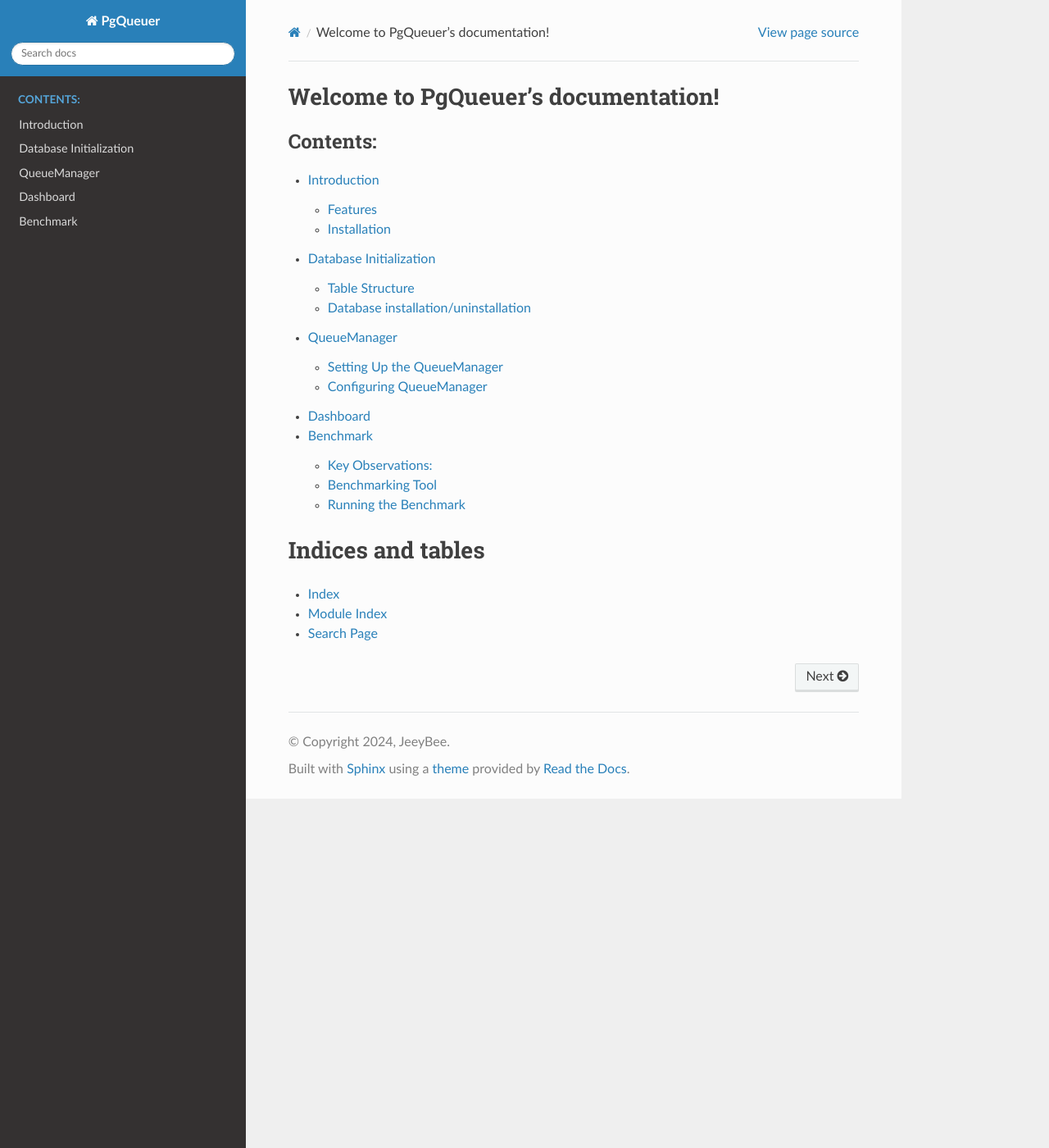
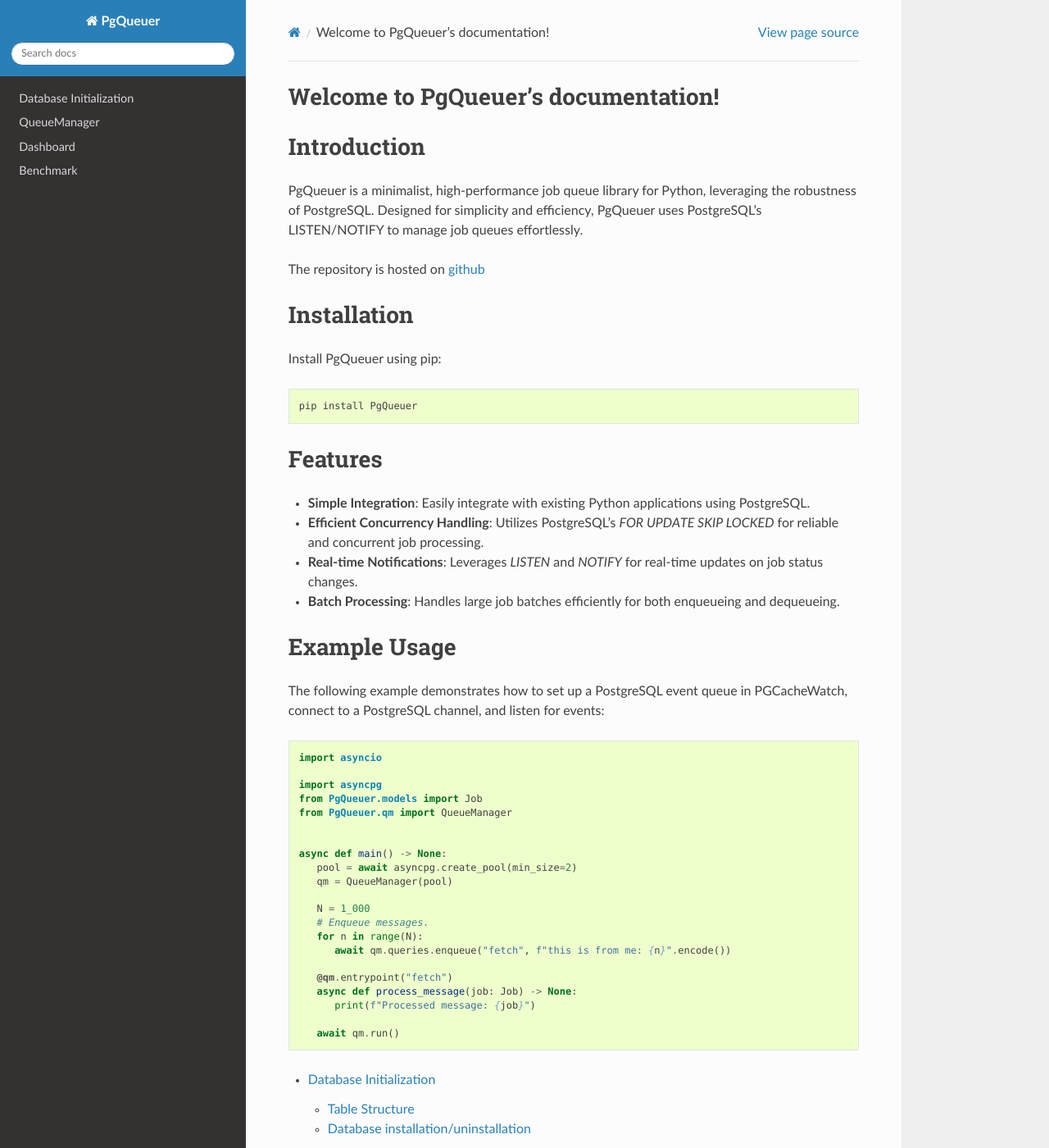
Before and after one commit to janbjorge/pgqueuer, a Sphinx documentation site: the page built from docs/index.rst, in a window 1280 px wide and 1400 px high. Shown: the whole window at 82% size. Built offline with Sphinx 7.4.7 and the Read the Docs theme 2.0.0, drawn with Linux system fonts in a browser that asks for light colours.

Commit message:
Copy introduction content to index

```diff
--- a/docs/index.rst
+++ b/docs/index.rst
@@ -1,24 +1,63 @@
-.. PgQueuer documentation master file, created by
-   sphinx-quickstart on Fri May 31 20:52:43 2024.
-   You can adapt this file completely to your liking, but it should at least
-   contain the root `toctree` directive.
-
 Welcome to PgQueuer's documentation!
 ====================================
 
+Introduction
+============
+PgQueuer is a minimalist, high-performance job queue library for Python, leveraging the robustness of PostgreSQL. Designed for simplicity and efficiency, PgQueuer uses PostgreSQL's LISTEN/NOTIFY to manage job queues effortlessly.
+
+The repository is hosted on `github <https://github.com/janbjorge/PgQueuer>`_
+
+Installation
+============
+
+Install PgQueuer using pip:
+
+.. code-block:: bash
+
+    pip install PgQueuer
+
+
+Features
+========
+
+- **Simple Integration**: Easily integrate with existing Python applications using PostgreSQL.
+- **Efficient Concurrency Handling**: Utilizes PostgreSQL's `FOR UPDATE SKIP LOCKED` for reliable and concurrent job processing.
+- **Real-time Notifications**: Leverages `LISTEN` and `NOTIFY` for real-time updates on job status changes.
+- **Batch Processing**: Handles large job batches efficiently for both enqueueing and dequeueing.
+
+Example Usage
+=============
+
+The following example demonstrates how to set up a PostgreSQL event queue in PGCacheWatch, connect to a PostgreSQL channel, and listen for events:
+
+.. code-block:: python
+
+   import asyncio
+
+   import asyncpg
+   from PgQueuer.models import Job
+   from PgQueuer.qm import QueueManager
+
+
+   async def main() -> None:
+      pool = await asyncpg.create_pool(min_size=2)
+      qm = QueueManager(pool)
+
+      N = 1_000
+      # Enqueue messages.
+      for n in range(N):
+         await qm.queries.enqueue("fetch", f"this is from me: {n}".encode())
+
+      @qm.entrypoint("fetch")
+      async def process_message(job: Job) -> None:
+         print(f"Processed message: {job}")
+
+      await qm.run()
+
 .. toctree::
    :maxdepth: 2
-   :caption: Contents:
 
-   introduction
    database_initialization
    queuemanager
    dashboard
    benchmark
-
-Indices and tables
-==================
-
-* :ref:`genindex`
-* :ref:`modindex`
-* :ref:`search`
```
Also changed, not shown: docs/introduction.md (deleted, +0 -18 lines).
